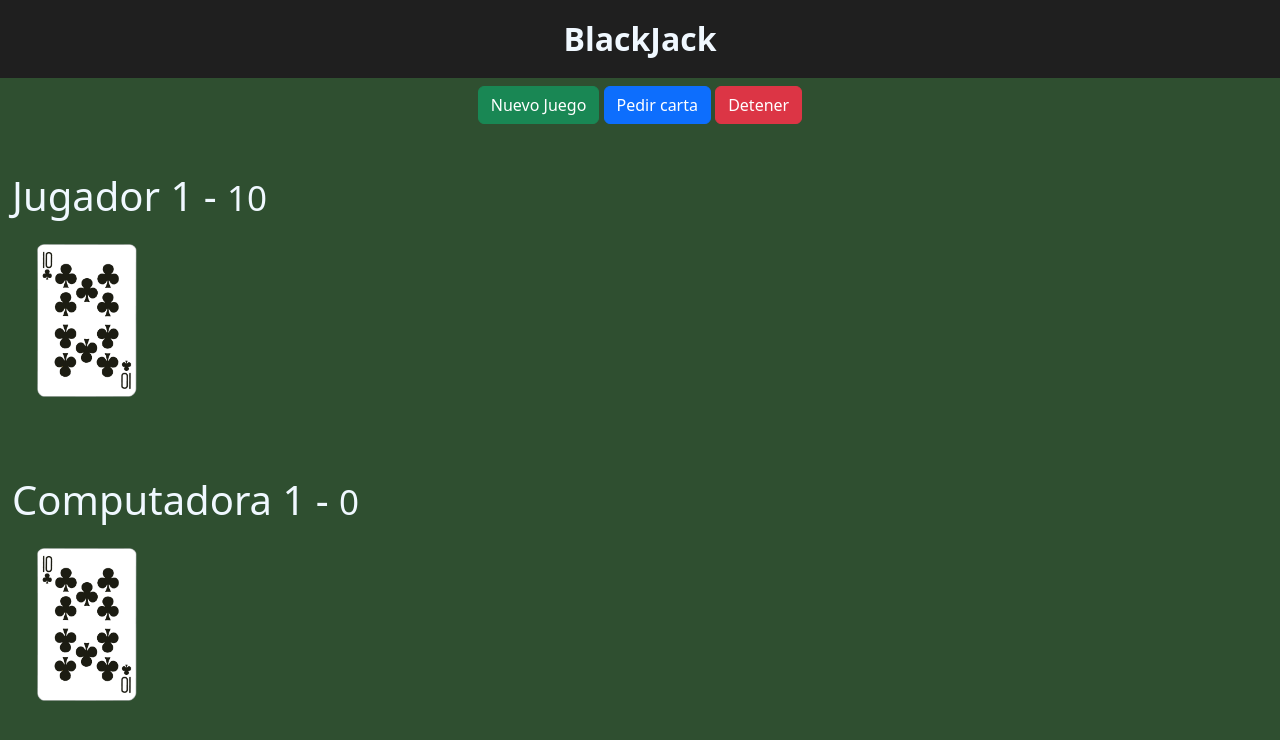
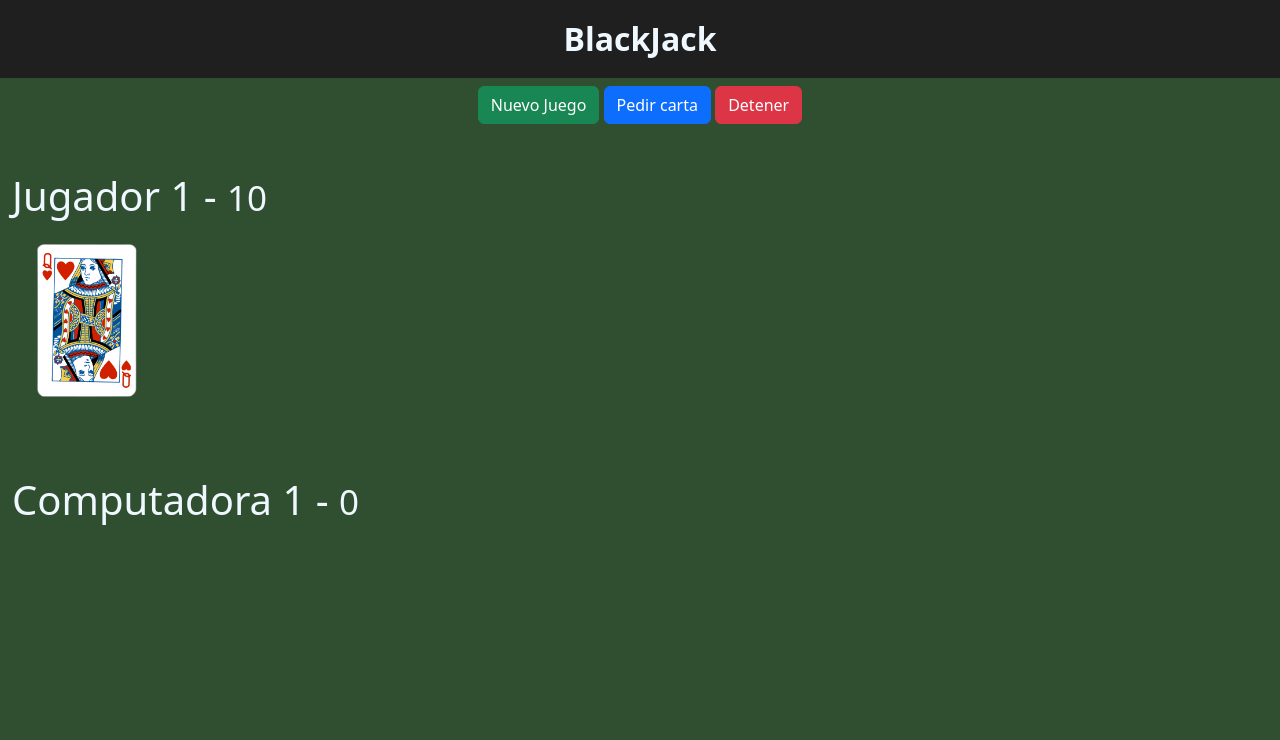
Before and after one commit to axxving/cur-js-fh-axv, a plain HTML site: page 02-blackjack/index.html in a window 1280 px wide. Both pictures are taken after a click on the button "Pedir carta". Drawn offline with nearby package versions, Linux system fonts and the light colour scheme.

Commit message:
feat(): generate cards
Co-Authored-By: Irving Alejandro Hernández Ramírez <160192346+axxving@users.noreply.github.com>

```diff
--- a/02-blackjack/assets/js/app.js
+++ b/02-blackjack/assets/js/app.js
@@ -6,6 +6,9 @@ let puntosComputadora = 0;
 
 // Referencias de html
 const btnPedir = document.querySelector("#btnPedir");
+
+// Cartas del jugador
+const divCartasJugador = document.querySelector("#jugador-cartas");
 
 // puntos de jugaodr
 const puntosHTML = document.querySelectorAll('small');
@@ -52,5 +55,20 @@ btnPedir.addEventListener("click", () => {
   console.log(puntosJugador);
   puntosHTML[0].innerText = puntosJugador;
 
+  // Generando la imagen
+  const imgCarta = document.createElement("img");
+  // Agregando la ruta
+  imgCarta.src = `./assets/cartas/${carta}.png`;
+  // Agregando la clase
+  imgCarta.classList = 'carta mt-3';
+  // Insertando la carta
+  divCartasJugador.append(imgCarta);
+
+  if ( puntosJugador > 21 ) {
+    console.log("Perdiste");
+  } else if ( puntosJugador === 21 ) {
+    console.log('21, genial');
+    btnPedir.disabled = true;
+  }
 
 });
--- a/02-blackjack/index.html
+++ b/02-blackjack/index.html
@@ -31,7 +31,7 @@
         <div class="col mt-5">
             <h1>Jugador 1 - <small>0</small></h1>
             <div id="jugador-cartas">
-                <img class="carta mt-3" src="./assets/cartas/10C.png" alt="">
+                <!-- <img class="carta mt-3" src="./assets/cartas/10C.png" alt=""> -->
             </div>
         </div>
     </div>
@@ -40,7 +40,7 @@
         <div class="col mt-5">
             <h1>Computadora 1 - <small>0</small></h1>
             <div id="computadora-cartas">
-                <img class="carta mt-3" src="./assets/cartas/10C.png" alt="">
+                <!-- <img class="carta mt-3" src="./assets/cartas/10C.png" alt=""> -->
             </div>
         </div>
     </div>
```
